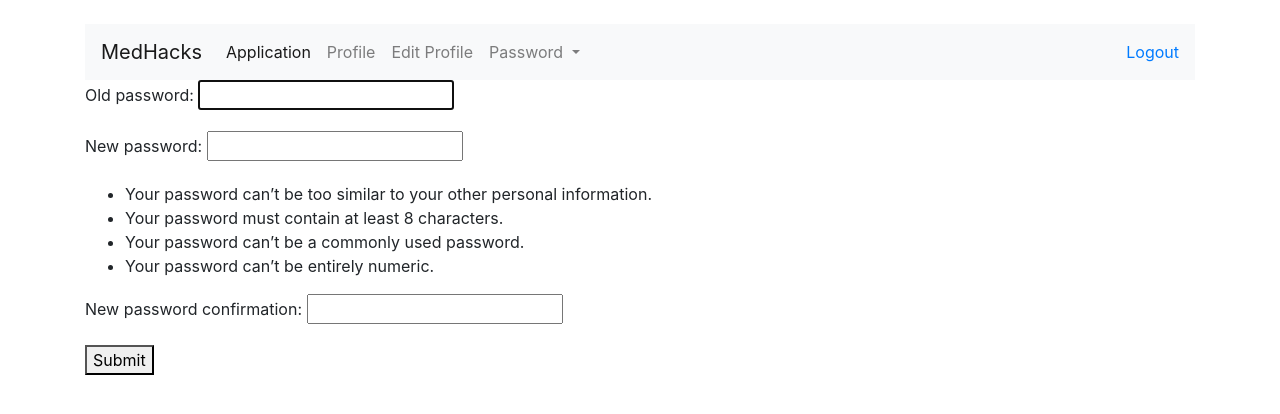
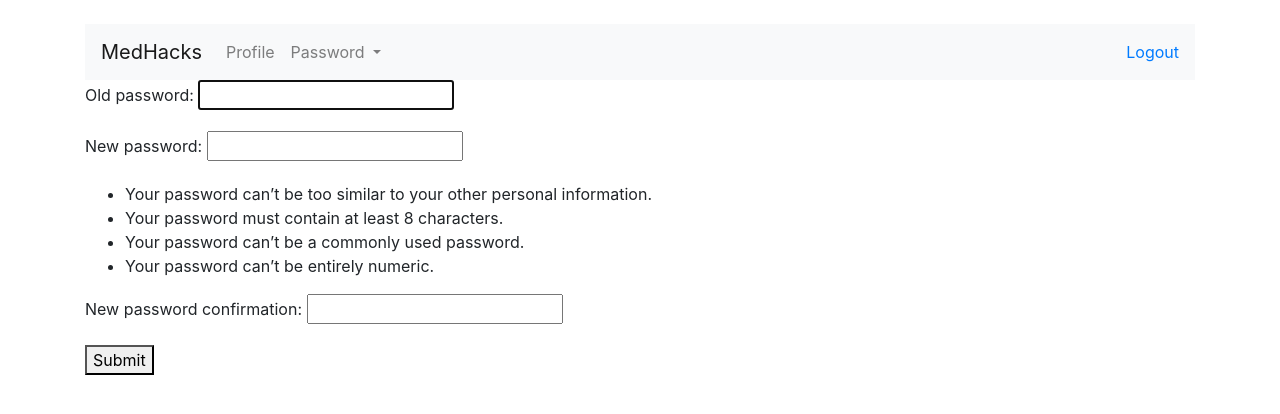
Before and after one commit to nosup/medhacks_system, a Django app: page /account/profile/password/ in a window 1280 px wide. Shown: the top 414 px of the page. Run offline with Django 3.2, Linux system fonts and the light colour scheme; a user stored in the database is signed in; some libraries are stand-ins or nearby versions.

```diff
--- a/medhacks/accounts/templates/base.html
+++ b/medhacks/accounts/templates/base.html
@@ -20,14 +20,8 @@
         <div class="collapse navbar-collapse" id="navbarSupportedContent">
           {% if user.is_authenticated %}
           <ul class="navbar-nav mr-auto">
-            <li class="nav-item active">
-              <a class="nav-link" href={% url 'home:home' %}>Application</a>
-            </li>
             <li class="nav-item">
               <a class="nav-link" href="{% url 'accounts:view_profile' %}">Profile</a>
-            </li>
-            <li class="nav-item">
-              <a class="nav-link" href="{% url 'accounts:edit_profile' %}">Edit Profile</a>
             </li>
             <li class="nav-item dropdown">
               <a class="nav-link dropdown-toggle" href="#" id="navbarDropdown" role="button" data-toggle="dropdown" aria-haspopup="true" aria-expanded="false">
--- a/medhacks/accounts/urls.py
+++ b/medhacks/accounts/urls.py
@@ -18,7 +18,7 @@ urlpatterns = [
     path('logout/', logout, {'template_name': 'accounts/logout.html'}, name='logout'),
     path('register/', views.register, name='register'),
     path('profile/', views.view_profile, name='view_profile'),
-    path('profile/edit/', views.edit_profile, name='edit_profile'),
+    # path('profile/edit/', views.edit_profile, name='edit_profile'),
     path('profile/password/', views.change_password, name='change_password'),
     path('change-password/', views.change_password, name='change_password'),
 
--- a/medhacks/accounts/views.py
+++ b/medhacks/accounts/views.py
@@ -1,7 +1,7 @@
 from django.shortcuts import render, HttpResponse, redirect
 from accounts.forms import (
     RegistrationForm,
-    EditProfileForm,
+    # EditProfileForm,
 )
 from django.contrib.auth.models import User
 from django.contrib.auth.forms import UserChangeForm, PasswordChangeForm
@@ -29,17 +29,17 @@ def view_profile(request):
     return render(request, 'accounts/profile.html', args)
 
 
-def edit_profile(request):
-    if request.method == 'POST':
-        form = EditProfileForm(request.POST, instance=request.user)
-
-        if form.is_valid():
-            form.save()
-            return redirect(reverse('accounts:view_profile'))
-    else:
-        form = EditProfileForm(instance=request.user)
-        args = {'form': form}
-        return render(request, 'accounts/edit_profile.html', args)
+# def edit_profile(request):
+#     if request.method == 'POST':
+#         form = EditProfileForm(request.POST, instance=request.user)
+#
+#         if form.is_valid():
+#             form.save()
+#             return redirect(reverse('accounts:view_profile'))
+#     else:
+#         form = EditProfileForm(instance=request.user)
+#         args = {'form': form}
+#         return render(request, 'accounts/edit_profile.html', args)
 
 
 def change_password(request):
```
Also changed, not shown: medhacks/accounts/forms.py (+11 -11 lines), medhacks/databasedir/db.sqlite3.
